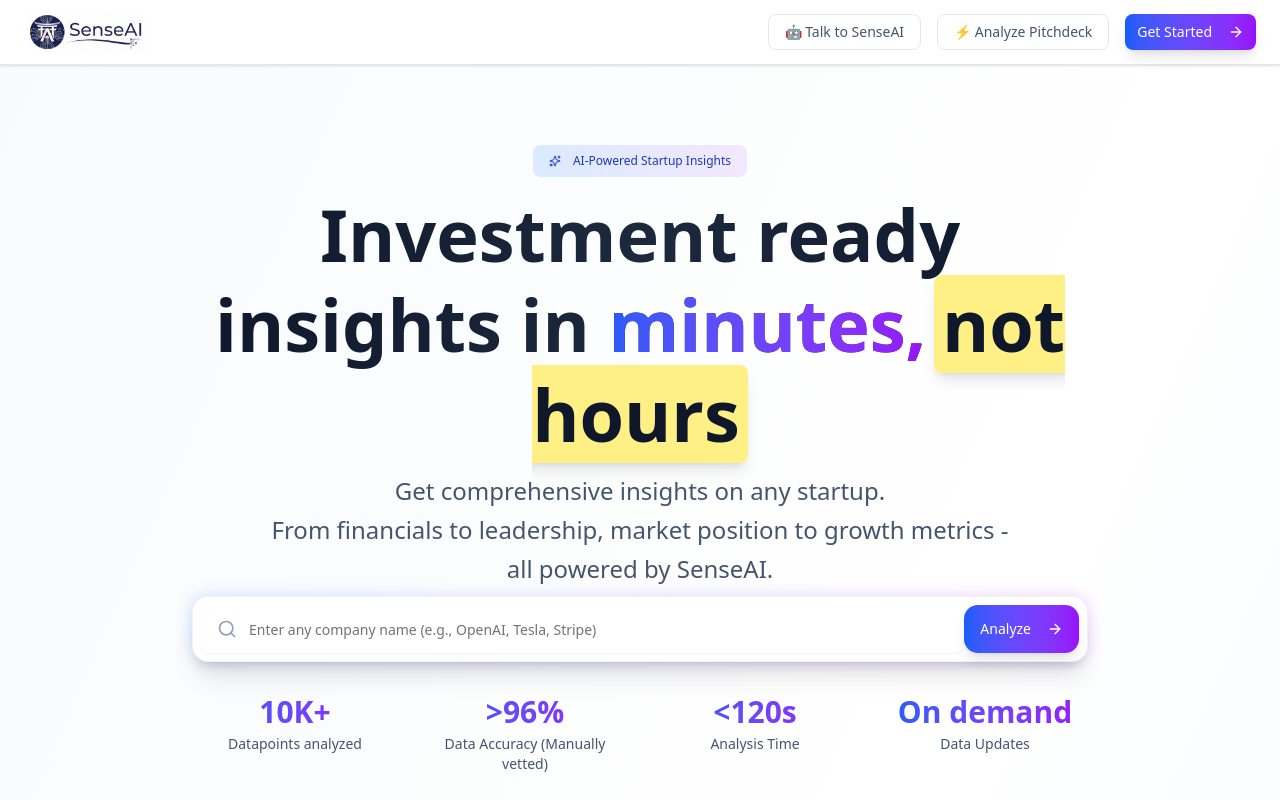
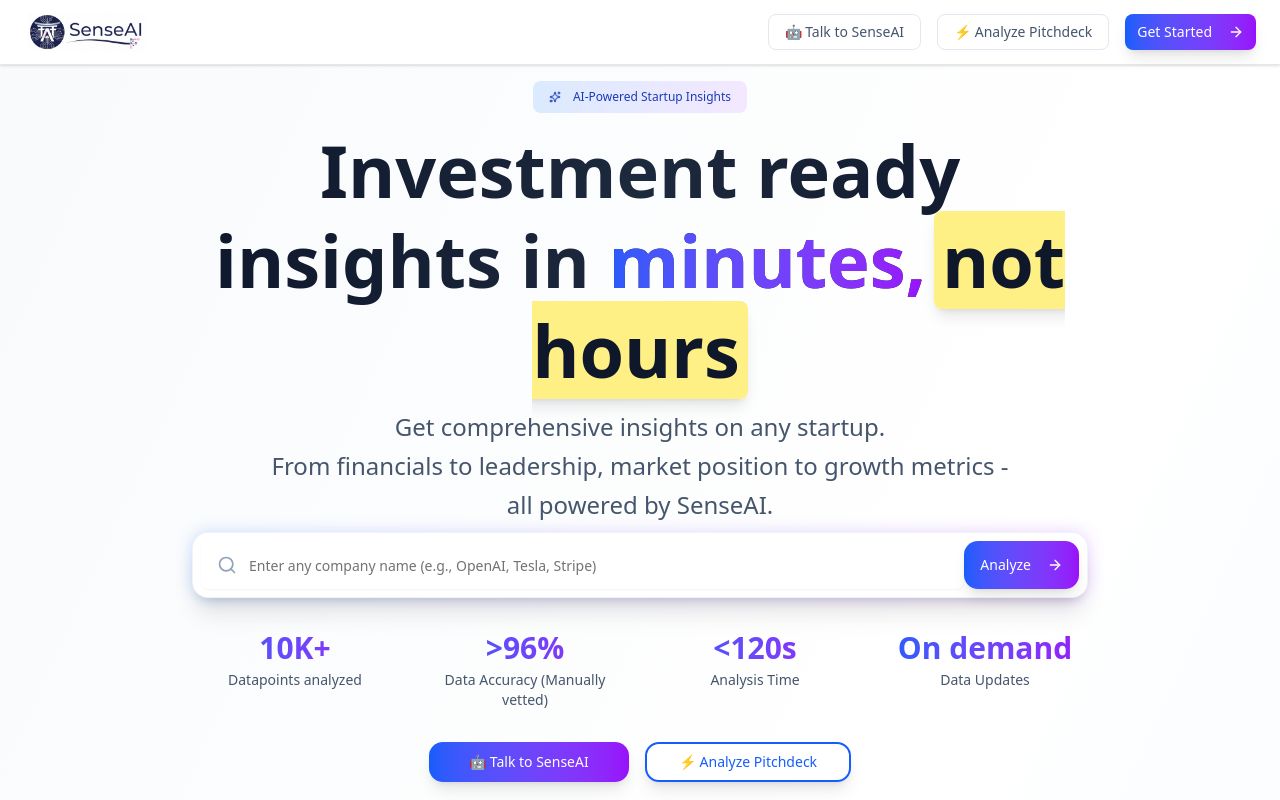
Before and after one commit to bhavyameghnani/Google-AI-Agent-Challenge, a Next.js app in the folder ui/: page / in a window 1280 px wide. Shown: the top 800 px of the page. Built offline with nearby package versions, Linux system fonts and the light colour scheme.

Commit message:
feat(ui): small ui changes

```diff
--- a/ui/app/page.jsx
+++ b/ui/app/page.jsx
@@ -114,7 +114,7 @@
       </nav>
 
       {/* Hero Section */}
-      <section className="pt-20 pb-16">
+      <section className="pt-[1rem] pb-16">
         <div className="container mx-auto px-6 text-center">
           <div className="max-w-4xl mx-auto">
             <Badge
```
